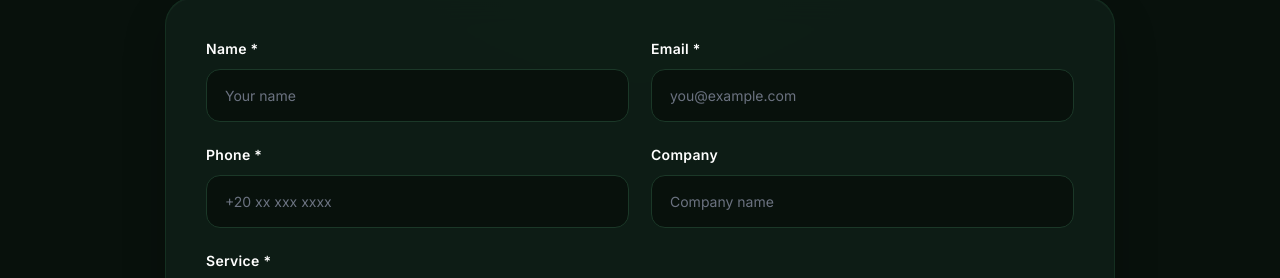
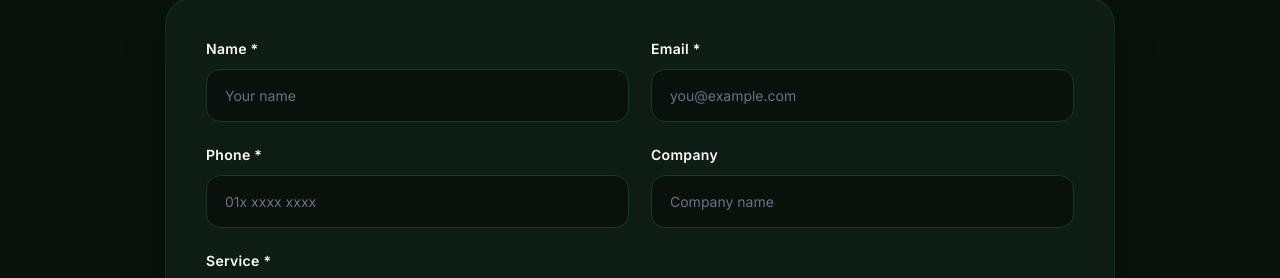
Before and after one commit to rania-raafat/Rqmmyat, an Angular app in the folder frontend/: page /contact in a window 1280 px wide. Shown: the part 896-1174 px from the top of the page. Built offline with nearby package versions, Linux system fonts and the light colour scheme; no server answers.

Commit message:
Add Edits

```diff
--- a/frontend/src/app/components/contact-components/contact-form/contact-form.html
+++ b/frontend/src/app/components/contact-components/contact-form/contact-form.html
@@ -83,7 +83,7 @@
 
           <label>Phone *</label>
 
-          <input type="text" formControlName="phone" placeholder="+20 xx xxx xxxx" />
+          <input type="text" formControlName="phone" placeholder="01x xxxx xxxx" />
 
           <small
             class="error"
```
